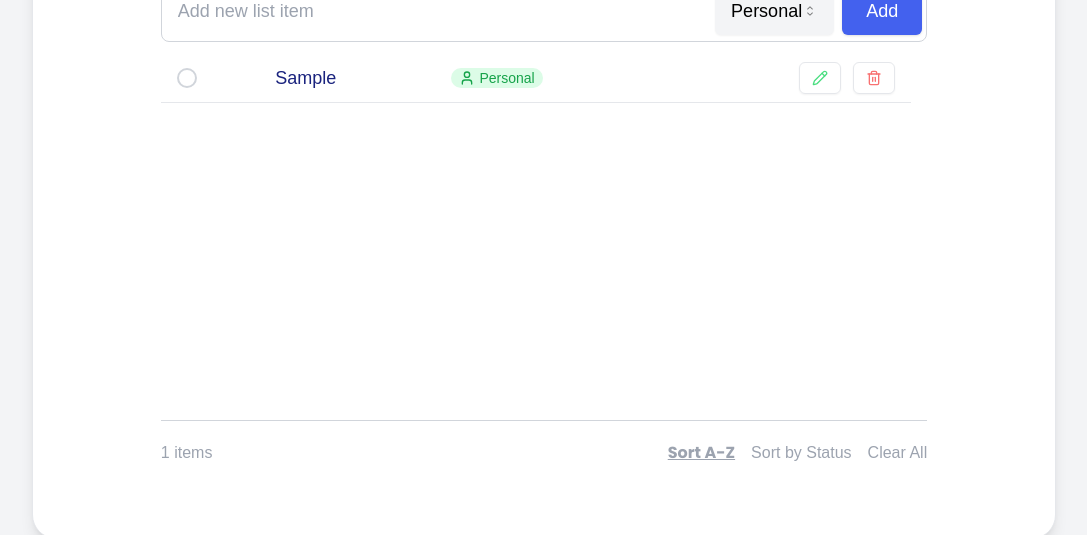
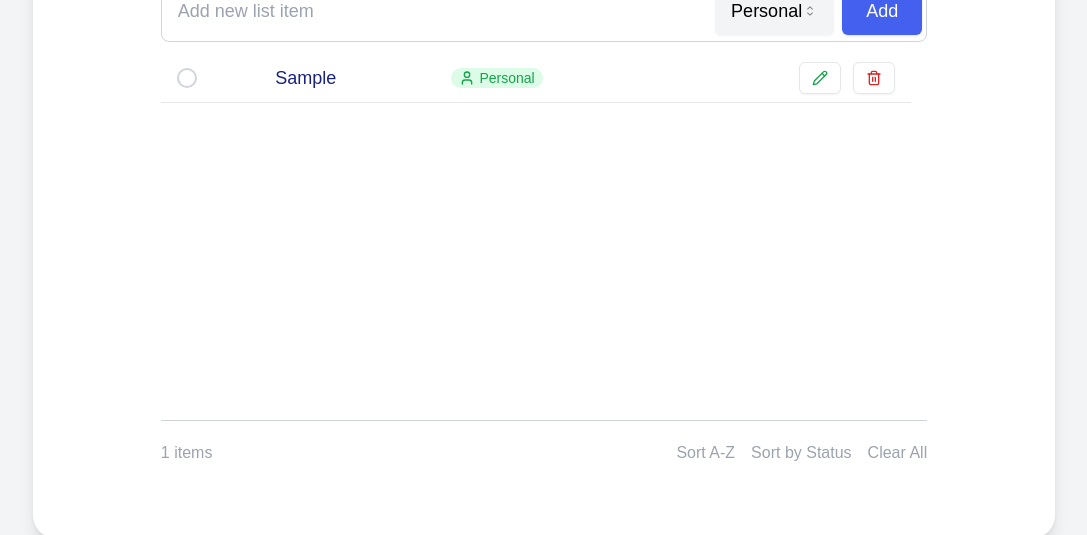
Before and after one commit to vbkalmane22/NEXTJS_TODO_LIST, a Next.js app: page / in a window 1280 px wide. Both pictures are taken after typing "Sample" into the empty fields and a click on the button "Add". Shown: the part 221-756 px from the top of the page, without its empty margins (96-1183 px from the left). Built offline with nearby package versions, Linux system fonts and the light colour scheme; a web font is replaced by a local one.

Commit message:
Sorting enhancement

```diff
--- a/components/TodoFooter.tsx
+++ b/components/TodoFooter.tsx
@@ -1,6 +1,6 @@
 import React from "react";
+import { SortType } from "@/lib/types";
 
-type SortType = "alphabetical" | "status";
 
 interface TodoFooterProps {
   itemCount: number;
--- a/components/TodoItem.tsx
+++ b/components/TodoItem.tsx
@@ -132,16 +132,15 @@ const TodoItem: React.FC<TodoItemProps> = ({ todos, onToggle, onDelete, onEdit,
                       disabled={todo.done}
                       className={todo.done ? 'opacity-50 cursor-not-allowed' : ''}
                     >
-                      <Pencil className="w-4 h-4 text-green-400" />
+                      <Pencil className="w-4 h-4 text-green-600" />
                     </Button>
                     <Button
                       onClick={() => onDelete(todo.id)}
                       variant="outline"
                       size="sm"
-                      disabled={todo.done}
-                      className={todo.done ? 'opacity-50 cursor-not-allowed' : ''}
+
                     >
-                      <Trash2 className="w-4 h-4 text-red-400" />
+                      <Trash2 className="w-4 h-4 text-red-600" />
                     </Button>
                   </div>
                 )}
--- a/components/TodoList.tsx
+++ b/components/TodoList.tsx
@@ -14,7 +14,7 @@ import TodoItem from "./TodoItem";
 
 const TodoList: React.FC = () => {
   const [todos, setTodos] = useState<Todo[]>([]);
-  const [sortType, setSortType] = useState<SortType>("alphabetical");
+  const [sortType, setSortType] = useState<SortType>("null");
   const [isDarkMode, setIsDarkMode] = useState(false);
 
     // Load todos from localStorage when the component mounts
--- a/lib/types.ts
+++ b/lib/types.ts
@@ -1,4 +1,4 @@
-export type SortType = "alphabetical" | "status";
+export type SortType = "alphabetical" | "status"|"null";
 export type Todo = {
     id: number;
     text: string;
```
